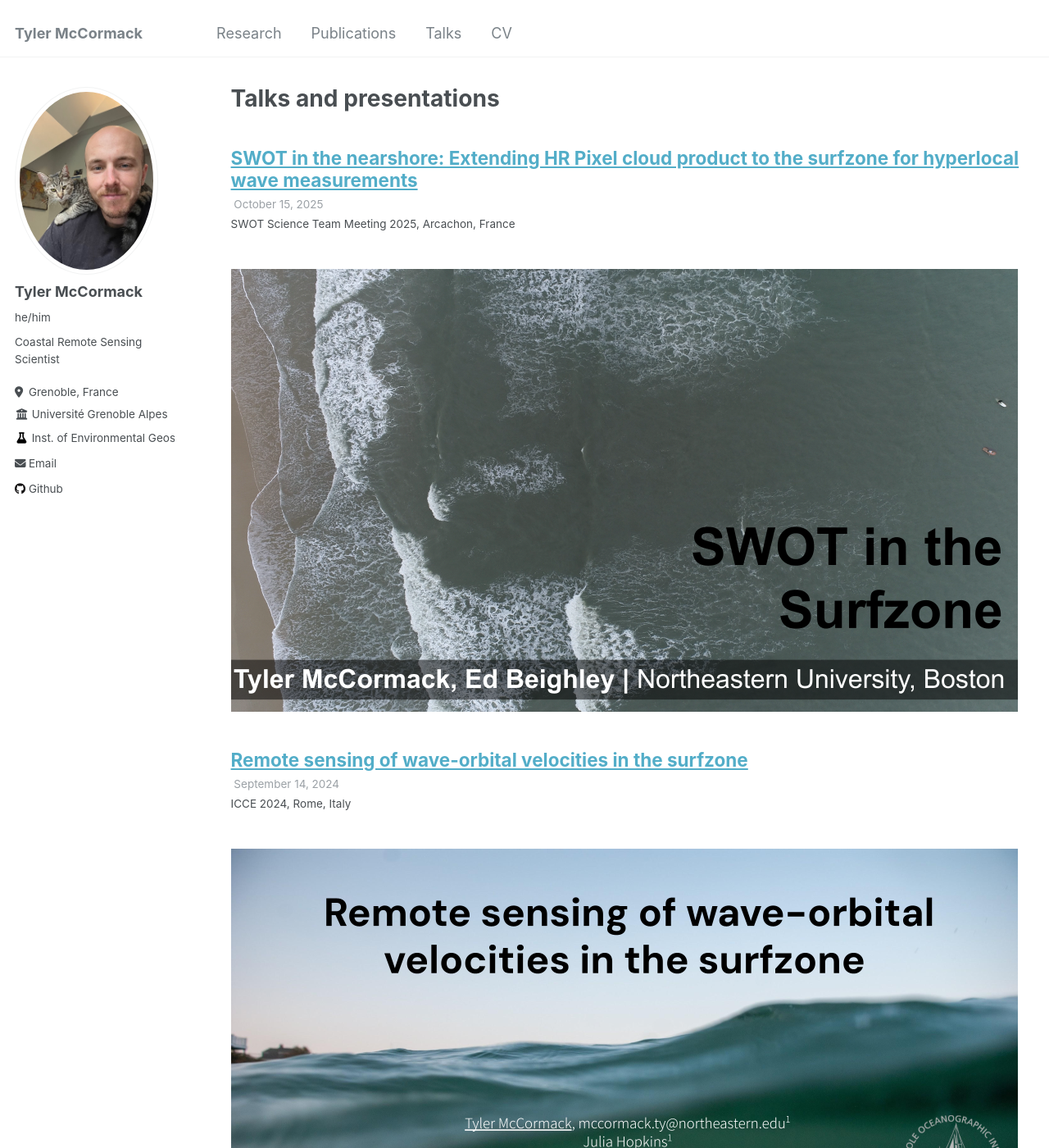
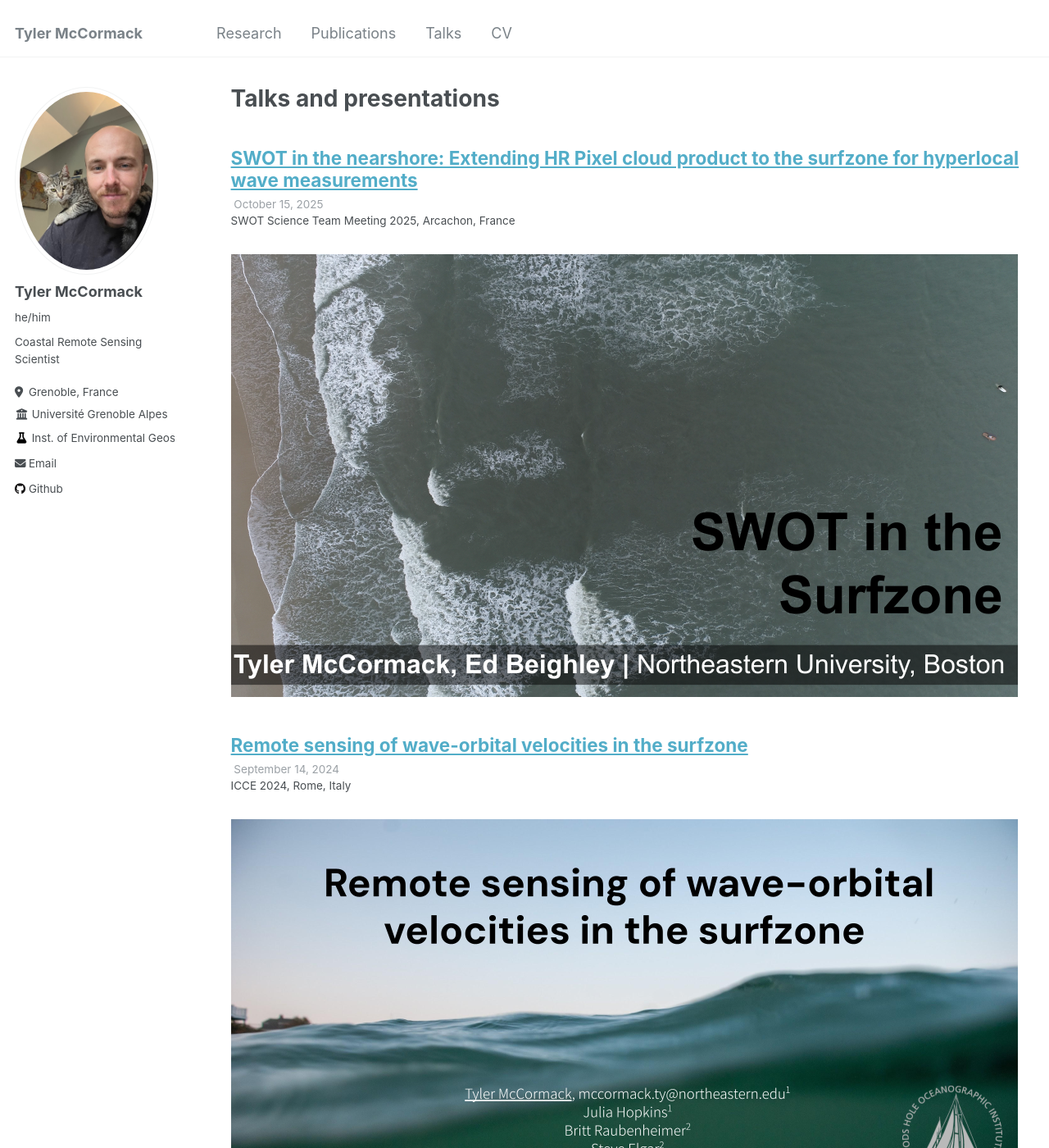
Before and after one commit to tylermccormack-research/tylermccormack-research.github.io, a Jekyll site: the page built from _pages/talks.html, in a window 1280 px wide and 1400 px high. Shown: the whole window at 82% size. Built offline with Jekyll 4.4.1, drawn with Linux system fonts in a browser that asks for light colours.

Commit message:
Update archive-single-talk.html

```diff
--- a/_includes/archive-single-talk.html
+++ b/_includes/archive-single-talk.html
@@ -38,12 +38,7 @@
       <p class="page__meta"><i class="fa fa-clock-o" aria-hidden="true"></i> {% include read-time.html %}</p>
     {% endif %}
     {% if post.date %}<p class="page__meta"><i class="fa fa-clock-o" aria-hidden="true"></i> {{ post.date | date: '%B %d, %Y' }}</p>{% endif %}
-    {% if post.venue %}<p class="archive__item-excerpt" itemprop="description" style="margin-bottom: 0;">{{ post.venue }}, {{ post.location }}</p>{% endif %}
-    <style>
-      .archive__item-excerpt img {
-        margin-top: 0 !important;
-      }
-    </style>
-    {% if post.excerpt %}<p class="archive__item-excerpt" itemprop="description">{{ post.excerpt | markdownify }}</p>{% endif %}
+    {% if post.venue %}<p class="archive__item-excerpt" itemprop="description" style="margin: 0; padding: 0; line-height: 1;">{{ post.venue }}, {{ post.location }}</p>{% endif %}
+    {% if post.excerpt %}<div class="archive__item-excerpt" style="margin: 0; padding: 0;">{{ post.excerpt | markdownify }}</div>{% endif %}
   </article>
 </div>
```
